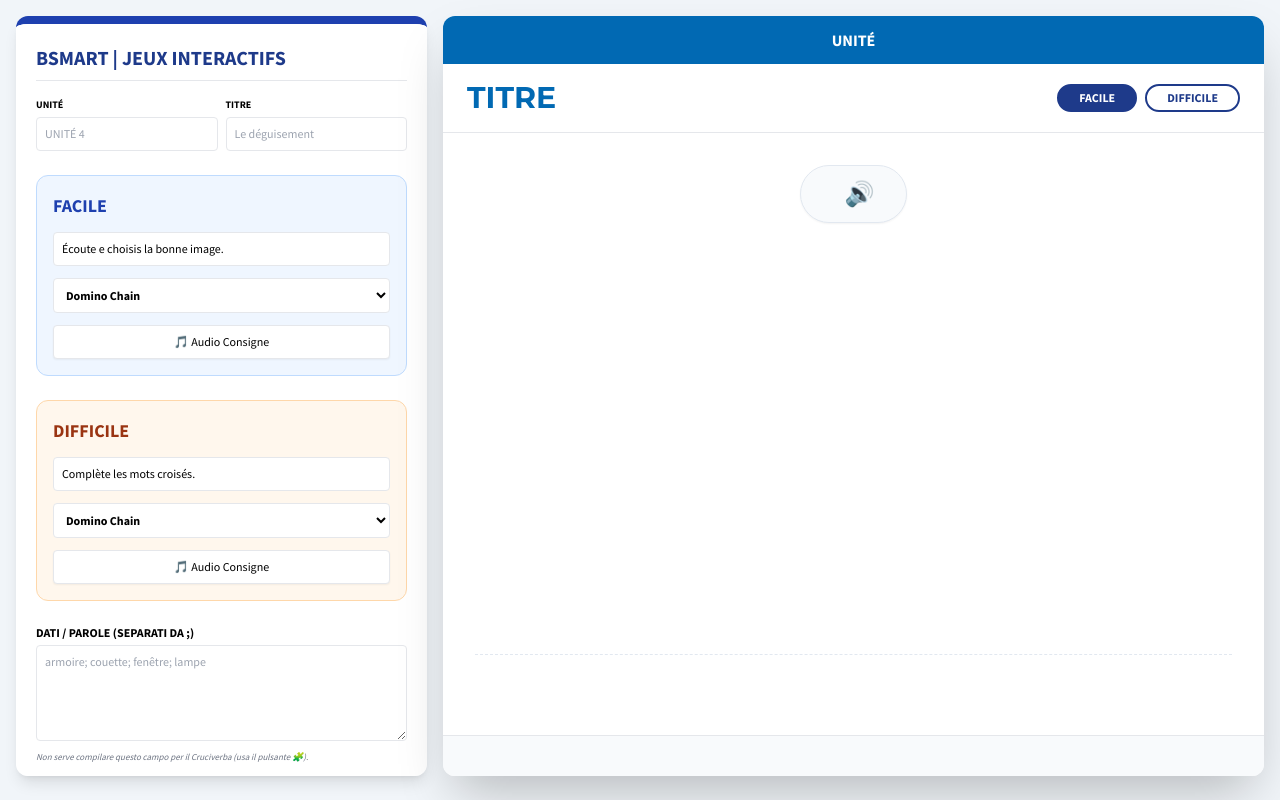
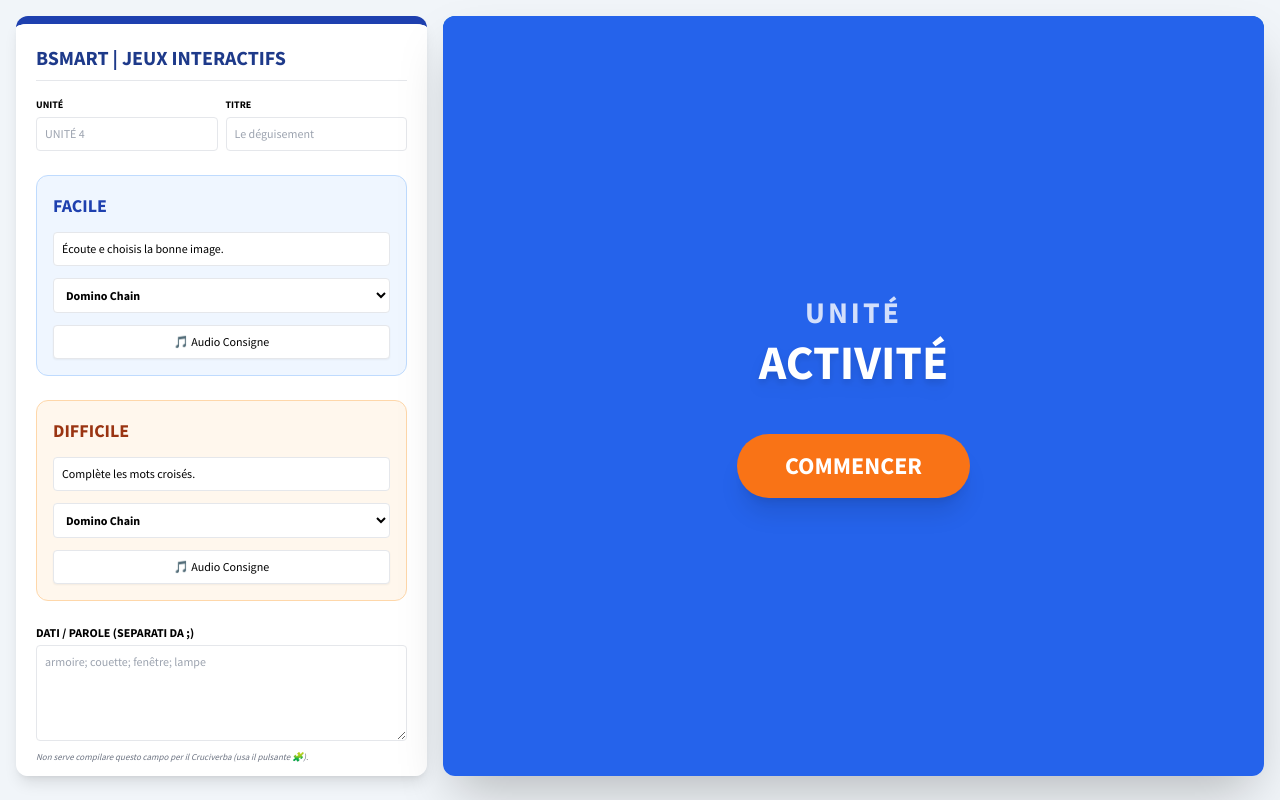
Before and after one commit to pietroputignano/strumento-didattico-ai, a Flask app: page / in a window 1280 px wide. Run offline with Flask 3, Linux system fonts and the light colour scheme; some libraries are stand-ins or nearby versions.

Commit message:
Add start and end screens to the game

```diff
--- a/templates/index.html
+++ b/templates/index.html
@@ -135,6 +135,20 @@
         </div>
 
         <div class="lg:w-2/3 bg-white rounded-xl shadow-2xl overflow-hidden flex flex-col min-h-[700px] relative">
+
+            <div id="start-screen" class="absolute inset-0 bg-blue-600 flex flex-col items-center justify-center z-50 text-white">
+                <h2 id="start-unite" class="text-3xl font-bold mb-2 tracking-widest opacity-80"></h2>
+                <h1 id="start-titre" class="text-5xl font-black mb-12 uppercase text-center px-4 drop-shadow-lg"></h1>
+                <button onclick="startGame()" class="bg-orange-500 hover:bg-orange-600 text-white font-bold py-4 px-12 rounded-full text-2xl shadow-xl transform transition hover:scale-105">COMMENCER</button>
+            </div>
+
+            <div id="end-screen" class="absolute inset-0 bg-slate-100 flex flex-col items-center justify-center z-50 hidden">
+                <div class="text-8xl mb-6">🏆</div>
+                <h1 class="text-4xl font-black text-blue-900 mb-4 uppercase">Félicitations !</h1>
+                <p id="end-score" class="text-xl text-gray-700 mb-10 font-bold"></p>
+                <button onclick="startGame()" class="bg-blue-600 hover:bg-blue-700 text-white font-bold py-4 px-10 rounded-full text-xl shadow-lg transform transition hover:scale-105">REJOUER</button>
+            </div>
+
             <div id="res-unite" class="h-unite-bar">UNITÉ</div>
             <div class="px-6 py-4 flex justify-between items-center border-b">
                 <h1 id="res-titre" class="h-titre text-2xl md:text-3xl uppercase">TITRE</h1>
@@ -170,13 +184,14 @@
 
         let items = [], dbImg = {}, dbAud = {}, curStep = 0, curLvl = 'facile', status = [], activeKey = "";
         let mappedZones = [];
-        let cwData = []; // {x, y, char, num}
-        let cwClues = []; // {num, dir, word, clue}
+        let cwData = [];
+        let cwClues = [];
 
         window.onload = () => {
             document.querySelectorAll('.type-sel').forEach(s => { s.innerHTML = types.map(t=>`<option value="${t.id}">${t.n}</option>`).join(''); });
             toggleToolBtns('f'); toggleToolBtns('d');
             buildCWGrid();
+            initGame();
         };
 
         function toggleToolBtns(l) {
@@ -225,7 +240,6 @@
             document.getElementById('cw-builder-grid').innerHTML = html;
         }
 
-        // Funzione Cuore per rilevare parole e inserire Definizioni
         function findCWWords() {
             let grid = [];
             for(let y=0; y<12; y++) {
@@ -234,10 +248,7 @@
                     grid[y][x] = document.querySelector(`.cw-cell[data-x="${x}"][data-y="${y}"]`).value.trim().toUpperCase();
                 }
             }
-
             let words = []; let counter = 1;
-
-            // Scansione Orizzontale
             for(let y=0; y<12; y++) {
                 let currWord = ""; let startX = -1;
                 for(let x=0; x<=12; x++) {
@@ -245,7 +256,6 @@
                     else { if(currWord.length > 1) words.push({ word: currWord, x: startX, y: y, dir: 'h' }); currWord = ""; }
                 }
             }
-            // Scansione Verticale
             for(let x=0; x<12; x++) {
                 let currWord = ""; let startY = -1;
                 for(let y=0; y<=12; y++) {
@@ -253,18 +263,13 @@
                     else { if(currWord.length > 1) words.push({ word: currWord, x: x, y: startY, dir: 'v' }); currWord = ""; }
                 }
             }
-
-            if(words.length === 0) { alert("Nessuna parola trovata. Assicurati che le parole abbiano almeno 2 lettere incrociate."); return; }
-
-            // Assegna numeri alle caselle iniziali
+            if(words.length === 0) { alert("Nessuna parola trovata."); return; }
             let starts = {};
             words.forEach(w => {
                 let key = `${w.x}-${w.y}`;
                 if(!starts[key]) starts[key] = counter++;
                 w.num = starts[key];
             });
-
-            // Mostra i numeri sulla griglia visuale
             document.querySelectorAll('.cw-number').forEach(e => e.remove());
             Object.keys(starts).forEach(key => {
                 let [x,y] = key.split('-');
@@ -272,31 +277,26 @@
                 let span = document.createElement('span'); span.className = 'cw-number'; span.innerText = starts[key];
                 cellWrap.appendChild(span);
             });
-
-            // Crea campi per le definizioni
-            let cluesHtml = `<h4 class="font-bold text-blue-900 border-b pb-2 mb-3">Definizioni per le parole trovate</h4><div class="grid grid-cols-2 gap-4">`;
+            let cluesHtml = `<h4 class="font-bold text-blue-900 border-b pb-2 mb-3">Definizioni</h4><div class="grid grid-cols-2 gap-4">`;
             words.sort((a,b) => a.num - b.num).forEach(w => {
                 let label = w.dir === 'h' ? 'Orizzontale' : 'Verticale';
                 let prevClue = cwClues.find(c => c.word === w.word && c.dir === w.dir)?.clue || "";
                 cluesHtml += `<div><label class="text-xs font-bold text-gray-700 block">${w.num}. ${label} (${w.word})</label>
-                    <input type="text" class="cw-clue-input w-full border border-gray-300 rounded p-2 text-xs focus:border-blue-500" data-word="${w.word}" data-num="${w.num}" data-dir="${w.dir}" value="${prevClue}" placeholder="Es: Si usa per scrivere..."></div>`;
+                    <input type="text" class="cw-clue-input w-full border border-gray-300 rounded p-2 text-xs" data-word="${w.word}" data-num="${w.num}" data-dir="${w.dir}" value="${prevClue}"></div>`;
             });
             cluesHtml += `</div>`;
-
             const cont = document.getElementById('cw-clues-container');
             cont.innerHTML = cluesHtml; cont.classList.remove('hidden');
         }
 
         function closeCWBuilder() {
             cwData = []; cwClues = [];
-            // Salva Caselle e Numerini
             document.querySelectorAll('.cw-cell').forEach(inp => {
                 if(inp.value.trim() !== '') {
                     let numSpan = inp.parentElement.querySelector('.cw-number');
                     cwData.push({ x: parseInt(inp.dataset.x), y: parseInt(inp.dataset.y), char: inp.value.toUpperCase(), num: numSpan ? parseInt(numSpan.innerText) : null });
                 }
             });
-            // Salva Definizioni
             document.querySelectorAll('.cw-clue-input').forEach(inp => {
                 cwClues.push({ num: parseInt(inp.dataset.num), dir: inp.dataset.dir, word: inp.dataset.word, clue: inp.value || inp.dataset.word });
             });
@@ -304,14 +304,38 @@
             initGame();
         }
 
-        /* --- GAME LOGIC --- */
+        /* --- GAME LOGIC CON START/END SCREEN --- */
         function initGame() {
             items = document.getElementById('items-list').value.split(';').map(i=>i.trim()).filter(i=>i);
             document.getElementById('res-unite').innerText = document.getElementById('in-unite').value || "UNITÉ";
             document.getElementById('res-titre').innerText = document.getElementById('in-titre').value || "ACTIVITÉ";
+            toggleToolBtns('f'); toggleToolBtns('d');
+            showStartScreen();
+        }
+
+        function showStartScreen() {
+            document.getElementById('start-screen').classList.remove('hidden');
+            document.getElementById('end-screen').classList.add('hidden');
+            document.getElementById('start-unite').innerText = document.getElementById('in-unite').value || "UNITÉ";
+            document.getElementById('start-titre').innerText = document.getElementById('in-titre').value || "ACTIVITÉ";
+        }
+
+        function startGame() {
+            document.getElementById('start-screen').classList.add('hidden');
+            document.getElementById('end-screen').classList.add('hidden');
             status = new Array(items.length).fill('pending');
-            toggleToolBtns('f'); toggleToolBtns('d');
             loadStep(0);
+        }
+
+        function showEndScreen() {
+            document.getElementById('end-screen').classList.remove('hidden');
+            const type = curLvl === 'facile' ? document.getElementById('type-f').value : document.getElementById('type-d').value;
+            let errs = 0;
+            if (type !== 'crossword') {
+                errs = status.filter(s => s === 'error').length;
+            }
+            let msg = errs === 0 ? "Sans-faute ! Excellent !" : `Tu as fait ${errs} erreur(s).`;
+            document.getElementById('end-score').innerText = msg;
         }
 
         function loadStep(idx) {
@@ -326,8 +350,6 @@
 
             if(type === 'crossword') {
                 if(cwData.length === 0) { stage.innerHTML = "<p class='text-gray-400'>Usa il Costruttore Cruciverba (🧩) per creare la griglia e le definizioni.</p>"; return; }
-
-                // Disegna la griglia di gioco e le definizioni
                 let gridHtml = '<div class="grid gap-1 p-6 bg-blue-50 rounded-xl border-2 border-blue-200" style="grid-template-columns: repeat(12, 40px);">';
                 for(let y=0; y<12; y++) {
                     for(let x=0; x<12; x++) {
@@ -339,13 +361,11 @@
                 gridHtml += '</div>';
 
                 let cluesHtml = '<div class="w-full max-w-2xl bg-white border rounded-xl p-4 shadow mt-6"><h3 class="font-bold text-blue-900 border-b pb-2 mb-2">Définitions</h3><div class="flex flex-wrap gap-4 text-sm text-gray-700">';
-                cwClues.forEach(c => {
-                    cluesHtml += `<div class="w-[45%]"><b>${c.num}. ${c.dir === 'h' ? 'Horizontal' : 'Vertical'} :</b> ${c.clue}</div>`;
-                });
+                cwClues.forEach(c => { cluesHtml += `<div class="w-[45%]"><b>${c.num}. ${c.dir === 'h' ? 'Horizontal' : 'Vertical'} :</b> ${c.clue}</div>`; });
                 cluesHtml += '</div></div>';
 
                 stage.innerHTML = `<div class="flex flex-col items-center w-full">${gridHtml}${cluesHtml}</div>`;
-                document.getElementById('nav-step').innerHTML = ''; // Niente steps nel cruciverba
+                document.getElementById('nav-step').innerHTML = '';
                 return;
             }
 
@@ -384,14 +404,17 @@
 
         function checkCrossword() {
             let allCorrect = true;
+            let filledCount = 0;
             let inputs = document.querySelectorAll('.cw-play-cell');
             inputs.forEach(inp => {
                 if(inp.value.toUpperCase() !== inp.dataset.ans) { allCorrect = false; inp.classList.remove('correct'); }
                 else { inp.classList.add('correct'); }
+                if(inp.value.trim() !== '') filledCount++;
             });
-            if(allCorrect && inputs.length > 0) {
+            if(allCorrect && filledCount === inputs.length && inputs.length > 0) {
                 confetti();
                 if(dbAud['global_ok']) new Audio(dbAud['global_ok']).play();
+                setTimeout(() => showEndScreen(), 1500);
             }
         }
 
@@ -399,7 +422,7 @@
             const target = document.getElementById('target');
             const pool = document.getElementById('pool');
             if(!target || !pool) return;
-            new Sortable(pool, { group: 'game', sort: false });
+            new Sortable(pool, { group: 'game', sort: false, animation: 150 });
             new Sortable(target, {
                 group: 'game', animation: 150,
                 onAdd: (e) => {
@@ -426,7 +449,13 @@
             if(correct) {
                 confetti(); status[curStep]='completed';
                 if(dbAud['global_ok']) new Audio(dbAud['global_ok']).play();
-                setTimeout(()=>loadStep(curStep<items.length-1?curStep+1:0), 1200);
+                setTimeout(() => {
+                    if (curStep < items.length - 1) {
+                        loadStep(curStep + 1);
+                    } else {
+                        showEndScreen();
+                    }
+                }, 1500);
             } else {
                 status[curStep]='error';
                 if(dbAud['global_ko']) new Audio(dbAud['global_ko']).play();
@@ -543,6 +572,17 @@
 
             playerHTML += `<body class="p-2 md:p-4 flex justify-center items-center min-h-screen">
     <div class="w-full max-w-5xl bg-white rounded-xl shadow-2xl overflow-hidden flex flex-col min-h-[700px] relative">
+        <div id="start-screen" class="absolute inset-0 bg-blue-600 flex flex-col items-center justify-center z-50 text-white">
+            <h2 id="start-unite" class="text-3xl font-bold mb-2 tracking-widest opacity-80"></h2>
+            <h1 id="start-titre" class="text-5xl font-black mb-12 uppercase text-center px-4 drop-shadow-lg"></h1>
+            <button onclick="startGame()" class="bg-orange-500 hover:bg-orange-600 text-white font-bold py-4 px-12 rounded-full text-2xl shadow-xl transform transition hover:scale-105">COMMENCER</button>
+        </div>
+        <div id="end-screen" class="absolute inset-0 bg-slate-100 flex flex-col items-center justify-center z-50 hidden">
+            <div class="text-8xl mb-6">🏆</div>
+            <h1 class="text-4xl font-black text-blue-900 mb-4 uppercase">Félicitations !</h1>
+            <p id="end-score" class="text-xl text-gray-700 mb-10 font-bold"></p>
+            <button onclick="startGame()" class="bg-blue-600 hover:bg-blue-700 text-white font-bold py-4 px-10 rounded-full text-xl shadow-lg transform transition hover:scale-105">REJOUER</button>
+        </div>
         <div id="res-unite" class="h-unite-bar"></div>
         <div class="px-6 py-4 flex justify-between items-center border-b">
             <h1 id="res-titre" class="h-titre text-2xl md:text-3xl uppercase"></h1>
@@ -565,11 +605,26 @@
             playerHTML += `<script>
         let curStep = 0, curLvl = 'facile', status = [];
         window.onload = () => {
+            document.getElementById('start-unite').innerText = GAME_CONFIG.unite;
+            document.getElementById('start-titre').innerText = GAME_CONFIG.titre;
             document.getElementById('res-unite').innerText = GAME_CONFIG.unite;
             document.getElementById('res-titre').innerText = GAME_CONFIG.titre;
+        };
+
+        function startGame() {
+            document.getElementById('start-screen').classList.add('hidden');
+            document.getElementById('end-screen').classList.add('hidden');
             status = new Array(GAME_CONFIG.items.length).fill('pending');
             loadStep(0);
-        };
+        }
+
+        function showEndScreen() {
+            document.getElementById('end-screen').classList.remove('hidden');
+            const type = GAME_CONFIG.levels[curLvl].type;
+            let errs = 0;
+            if (type !== 'crossword') errs = status.filter(s => s === 'error').length;
+            document.getElementById('end-score').innerText = errs === 0 ? "Sans-faute ! Excellent !" : "Tu as fait " + errs + " erreur(s).";
+        }
 
         function loadStep(idx) {
             curStep = idx; renderNav();
@@ -642,14 +697,17 @@
 
         function checkCrossword() {
             let allCorrect = true;
+            let filledCount = 0;
             let inputs = document.querySelectorAll('.cw-play-cell');
             inputs.forEach(inp => {
                 if(inp.value.toUpperCase() !== inp.dataset.ans) { allCorrect = false; inp.classList.remove('correct'); }
                 else { inp.classList.add('correct'); }
+                if(inp.value.trim() !== '') filledCount++;
             });
-            if(allCorrect && inputs.length > 0) {
+            if(allCorrect && filledCount === inputs.length && inputs.length > 0) {
                 confetti();
                 if(GAME_CONFIG.audio['global_ok']) new Audio(GAME_CONFIG.audio['global_ok']).play();
+                setTimeout(() => showEndScreen(), 1500);
             }
         }
 
@@ -690,7 +748,13 @@
             if(correct) {
                 confetti(); status[curStep]='completed';
                 if(GAME_CONFIG.audio['global_ok']) new Audio(GAME_CONFIG.audio['global_ok']).play();
-                setTimeout(()=>loadStep(curStep < GAME_CONFIG.items.length-1 ? curStep+1 : 0), 1500);
+                setTimeout(() => {
+                    if (curStep < GAME_CONFIG.items.length - 1) {
+                        loadStep(curStep + 1);
+                    } else {
+                        showEndScreen();
+                    }
+                }, 1500);
             } else {
                 status[curStep]='error';
                 if(GAME_CONFIG.audio['global_ko']) new Audio(GAME_CONFIG.audio['global_ko']).play();
@@ -699,16 +763,18 @@
         }
 
         function renderNav() {
-            const type = curLvl === 'facile' ? GAME_CONFIG.levels.facile.type : GAME_CONFIG.levels.difficile.type;
+            const type = GAME_CONFIG.levels[curLvl].type;
             if(type === 'crossword') { document.getElementById('nav-step').innerHTML = ''; return; }
             document.getElementById('nav-step').innerHTML = GAME_CONFIG.items.map((_, i) => '<div class="step-pill ' + (i===curStep?'active ':'') + status[i] + '" onclick="loadStep(' + i + ')">' + (i+1) + '</div>').join('');
         }
+
         function switchLvl(l) {
             curLvl = l;
             document.getElementById('btn-f-view').className = l==='facile' ? 'px-4 py-1 rounded-full text-xs font-black border-2 border-blue-900 bg-blue-900 text-white shadow-md' : 'px-4 py-1 rounded-full text-xs font-black border-2 border-blue-900 text-blue-900';
             document.getElementById('btn-d-view').className = l==='difficile' ? 'px-4 py-1 rounded-full text-xs font-black border-2 border-blue-900 bg-blue-900 text-white shadow-md' : 'px-4 py-1 rounded-full text-xs font-bold border-2 border-blue-900 text-blue-900';
-            loadStep(0);
+            startGame();
         }
+
         function playConsigne() {
             const key = curLvl === 'facile' ? 'aud-f' : 'aud-d';
             if(GAME_CONFIG.audio[key]) { new Audio(GAME_CONFIG.audio[key]).play(); }
```
